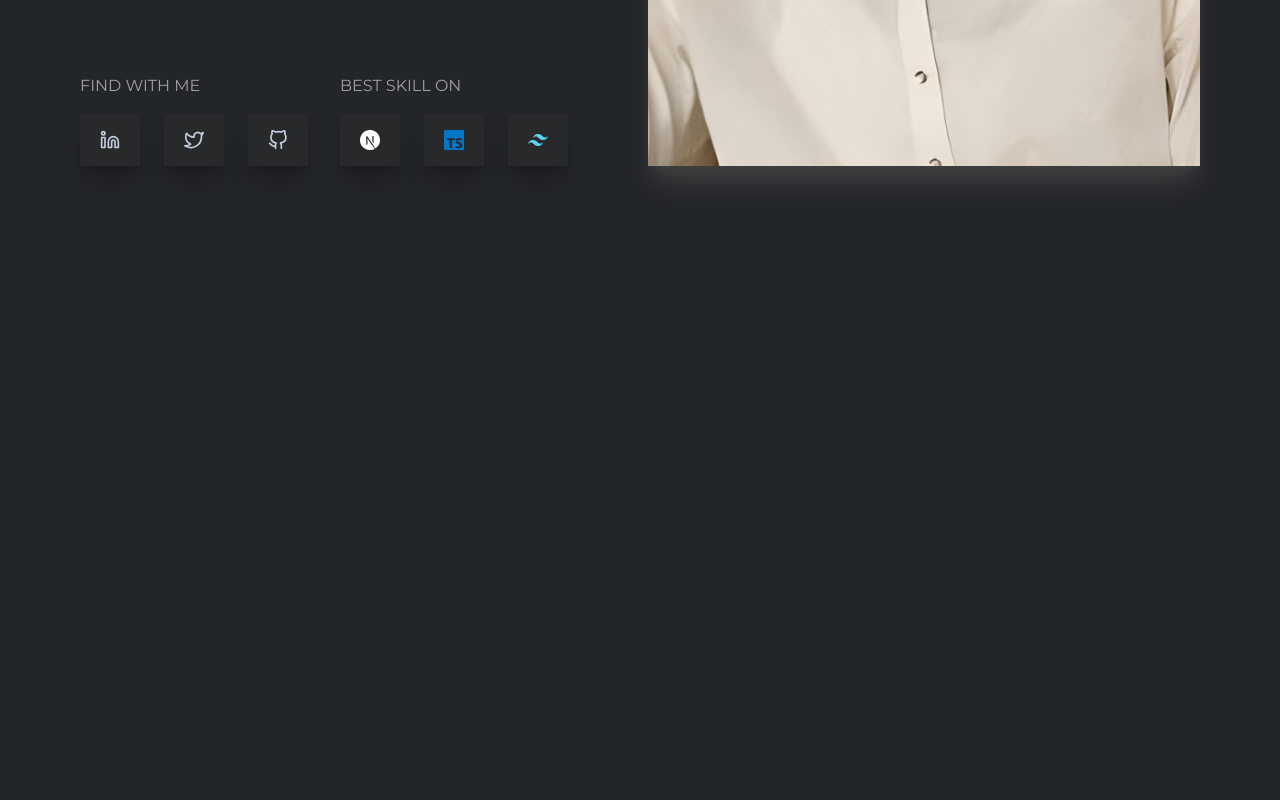
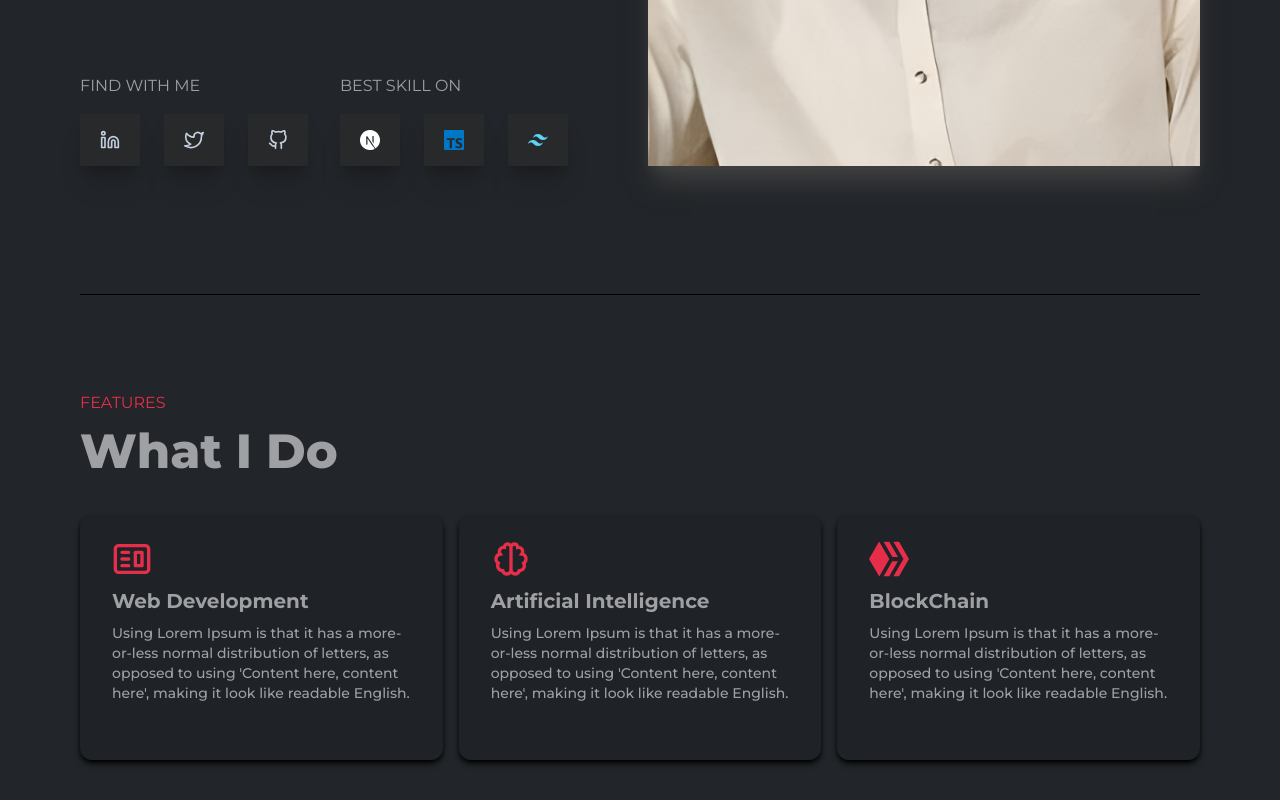
Before and after one commit to tayyab5838/tayyab-portfolio, a Next.js app: page / in a window 1280 px wide. Shown: the part 747-1547 px from the top of the page. Before the commit the page ends 953 px from the top, so only its background shows below. Built offline with nearby package versions, Linux system fonts and the light colour scheme.

Commit message:
completed features section

```diff
--- a/src/app/page.tsx
+++ b/src/app/page.tsx
@@ -1,9 +1,11 @@
+import Features from "@/components/features/Features";
 import HeroSection from "@/components/hero/HeroSection";
 
 export default function Home() {
   return (
     <>
       <HeroSection />
+      <Features />
     </>
   );
 }
--- /dev/null
+++ b/src/components/features/Card.tsx
@@ -0,0 +1,36 @@
+import React from "react";
+import { AiOutlineArrowRight } from "react-icons/ai";
+import { cardData } from "@/lib/data";
+import getIconComponent from "./GetIcon";
+
+const Card = () => {
+  return (
+    <>
+      <div className="my-10 grid grid-cols-1 md:grid-cols-2 xl:grid-cols-3 gap-y-6 md:gap-x-4">
+        {cardData.map((card: any) => {
+          return (
+            <div className="bg-bgSecondary hover:bg-bgThird group py-6 px-8 rounded-xl shadow-md shadow-black">
+              <div className="hover:-translate-y-3 transition duration-500 ease-in-out flex flex-col space-y-2 ">
+                {/* getting icons dynamically from getIconComponent */}
+                <span>{getIconComponent(card.titleIcon)}</span>
+                <h3 className="text-offWhite text-xl font-bold">
+                  {card.title}
+                </h3>
+                <p className="text-offWhite text-sm font-medium">
+                  {card.description}
+                </p>
+                <span className="invisible group-hover:visible transition-all duration-200 ease-in-out">
+                  <AiOutlineArrowRight
+                    style={{ color: "e62e4a", fontSize: "25px" }}
+                  />
+                </span>
+              </div>
+            </div>
+          );
+        })}
+      </div>
+    </>
+  );
+};
+
+export default Card;
--- /dev/null
+++ b/src/components/features/Features.tsx
@@ -0,0 +1,18 @@
+import Card from "./Card";
+
+const Features = () => {
+  return (
+    <section className="mt-32">
+      <div className="mx-10 sm:mx-14 md:mx-16 lg:mx-20 border-t border-black pt-24">
+        <p className="text-red">FEATURES</p>
+        <h2 className="text-5xl font-extrabold mt-3 text-offWhite">
+          What I Do
+        </h2>
+        {/* card Component */}
+        <Card />
+      </div>
+    </section>
+  );
+};
+
+export default Features;
--- /dev/null
+++ b/src/components/features/GetIcon.tsx
@@ -0,0 +1,20 @@
+import { CgWebsite } from "react-icons/cg";
+import { BiBrain } from "react-icons/bi";
+import { SiHiveBlockchain } from "react-icons/si";
+
+const getIconComponent = (iconName: any) => {
+  switch (iconName) {
+    case "CgWebsite":
+      return <CgWebsite style={{ color: "e62e4a", fontSize: "40px" }} />;
+    case "BiBrain":
+      return <BiBrain style={{ color: "e62e4a", fontSize: "40px" }} />;
+    case "SiHiveBlockchain":
+      return <SiHiveBlockchain style={{ color: "e62e4a", fontSize: "40px" }} />;
+
+    // Add cases for other icons as needed
+    default:
+      return null;
+  }
+};
+
+export default getIconComponent;
--- /dev/null
+++ b/src/lib/data.ts
@@ -0,0 +1,20 @@
+export const cardData = [
+  {
+    titleIcon: "CgWebsite",
+    title: "Web Development",
+    description:
+      "Using Lorem Ipsum is that it has a more-or-less normal distribution of letters, as opposed to using 'Content here, content here', making it look like readable English.",
+  },
+  {
+    titleIcon: "BiBrain",
+    title: "Artificial Intelligence",
+    description:
+      "Using Lorem Ipsum is that it has a more-or-less normal distribution of letters, as opposed to using 'Content here, content here', making it look like readable English.",
+  },
+  {
+    titleIcon: "SiHiveBlockchain",
+    title: "BlockChain",
+    description:
+      "Using Lorem Ipsum is that it has a more-or-less normal distribution of letters, as opposed to using 'Content here, content here', making it look like readable English.",
+  },
+];
```
